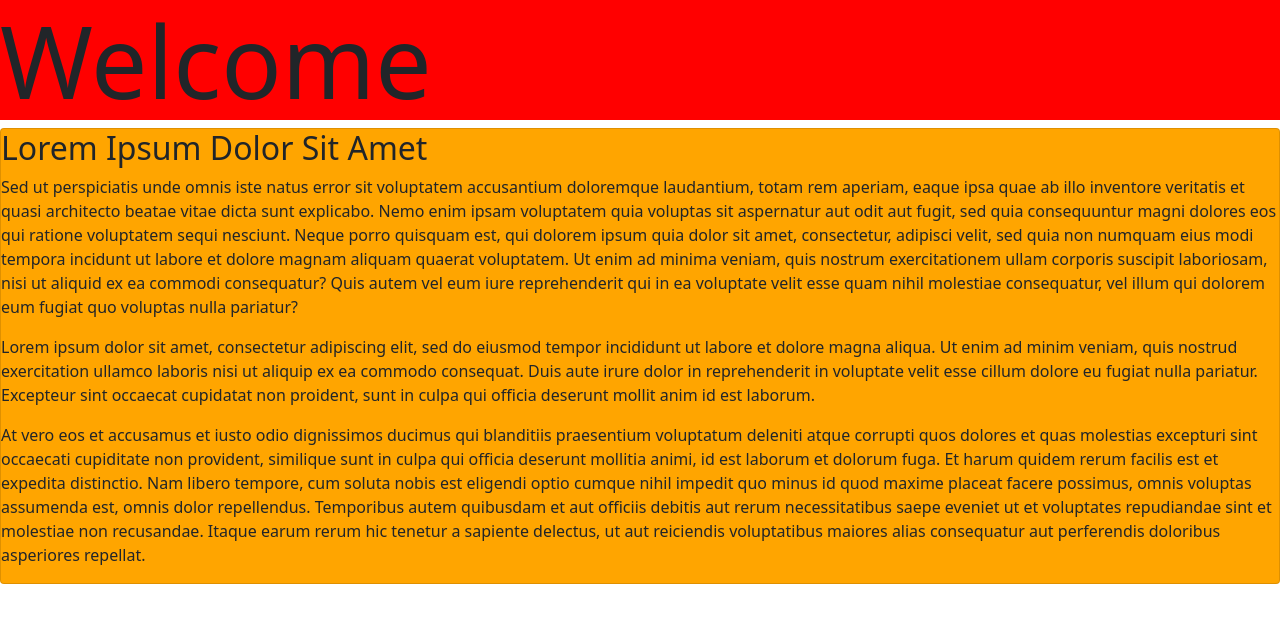
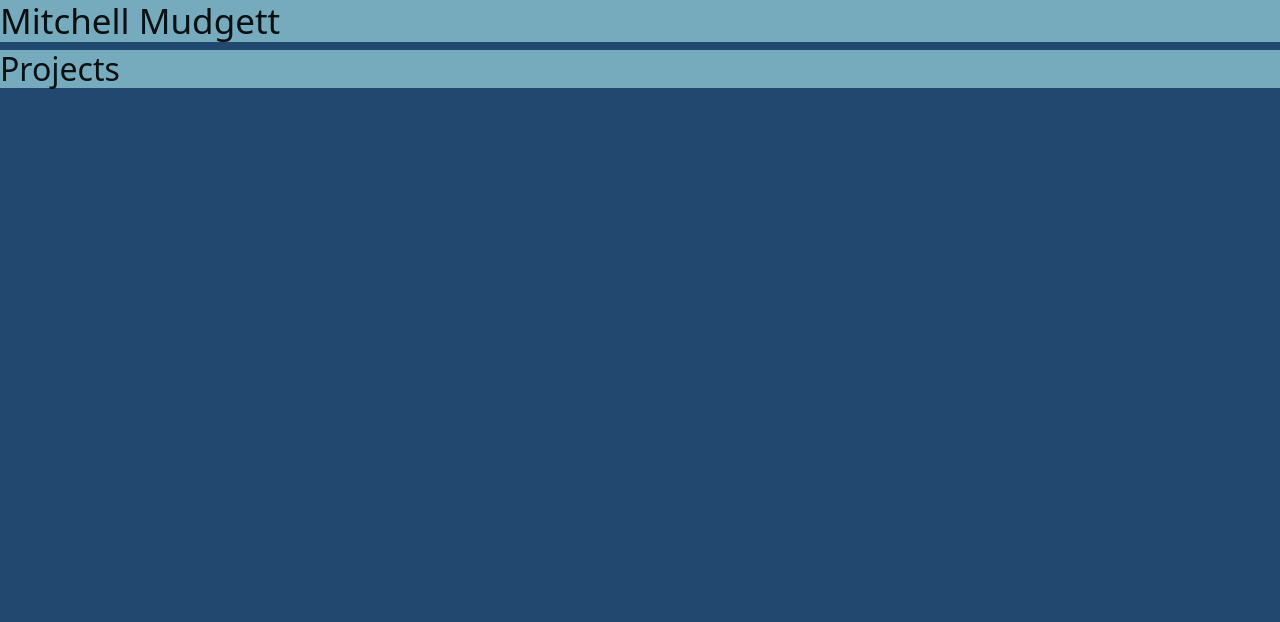
Before and after one commit to MitchellM27/React-Portfolio, a React (Create React App) app: page / in a window 1280 px wide. Shown: the top 622 px of the page. Built offline with nearby package versions, Linux system fonts and the light colour scheme.

Commit message:
adjusted color scheme.

```diff
--- a/public/index.html
+++ b/public/index.html
@@ -26,7 +26,7 @@
     -->
     <title>React App</title>
   </head>
-  <body>
+  <body style="background-color: #224870;">
     <noscript>You need to enable JavaScript to run this app.</noscript>
     <div id="root"></div>
     <!--
--- a/src/components/Header.js
+++ b/src/components/Header.js
@@ -2,10 +2,11 @@ import React from 'react';
 
 const styles = {
   headerStyle: {
-    background: 'red',
+    background: '#75ABBC',
+    color: "#071013"
   },
   headingStyle: {
-    fontSize: '100px',
+    fontSize: '35px',
   },
 };
 
@@ -13,7 +14,7 @@ const styles = {
 function Header() {
   return (
     <header style={styles.headerStyle} className="header">
-      <h1 style={styles.headingStyle}>Welcome</h1>
+      <h1 style={styles.headingStyle}>Mitchell Mudgett</h1>
     </header>
   );
 }
--- a/src/components/Section.js
+++ b/src/components/Section.js
@@ -3,54 +3,16 @@ import React from 'react';
 
 const styles = {
   sectionStyles: {
-    background: 'orange',
+    background: '#75ABBC',
+    color: "#071013"
   },
 };
 
 
 function Section() {
   return (
-    <section style={styles.sectionStyles} className="section card">
-      <h2>Lorem Ipsum Dolor Sit Amet</h2>
-      <p>
-        Sed ut perspiciatis unde omnis iste natus error sit voluptatem
-        accusantium doloremque laudantium, totam rem aperiam, eaque ipsa quae ab
-        illo inventore veritatis et quasi architecto beatae vitae dicta sunt
-        explicabo. Nemo enim ipsam voluptatem quia voluptas sit aspernatur aut
-        odit aut fugit, sed quia consequuntur magni dolores eos qui ratione
-        voluptatem sequi nesciunt. Neque porro quisquam est, qui dolorem ipsum
-        quia dolor sit amet, consectetur, adipisci velit, sed quia non numquam
-        eius modi tempora incidunt ut labore et dolore magnam aliquam quaerat
-        voluptatem. Ut enim ad minima veniam, quis nostrum exercitationem ullam
-        corporis suscipit laboriosam, nisi ut aliquid ex ea commodi consequatur?
-        Quis autem vel eum iure reprehenderit qui in ea voluptate velit esse
-        quam nihil molestiae consequatur, vel illum qui dolorem eum fugiat quo
-        voluptas nulla pariatur?
-      </p>
-      <p>
-        Lorem ipsum dolor sit amet, consectetur adipiscing elit, sed do eiusmod
-        tempor incididunt ut labore et dolore magna aliqua. Ut enim ad minim
-        veniam, quis nostrud exercitation ullamco laboris nisi ut aliquip ex ea
-        commodo consequat. Duis aute irure dolor in reprehenderit in voluptate
-        velit esse cillum dolore eu fugiat nulla pariatur. Excepteur sint
-        occaecat cupidatat non proident, sunt in culpa qui officia deserunt
-        mollit anim id est laborum.
-      </p>
-      <p>
-        At vero eos et accusamus et iusto odio dignissimos ducimus qui
-        blanditiis praesentium voluptatum deleniti atque corrupti quos dolores
-        et quas molestias excepturi sint occaecati cupiditate non provident,
-        similique sunt in culpa qui officia deserunt mollitia animi, id est
-        laborum et dolorum fuga. Et harum quidem rerum facilis est et expedita
-        distinctio. Nam libero tempore, cum soluta nobis est eligendi optio
-        cumque nihil impedit quo minus id quod maxime placeat facere possimus,
-        omnis voluptas assumenda est, omnis dolor repellendus. Temporibus autem
-        quibusdam et aut officiis debitis aut rerum necessitatibus saepe eveniet
-        ut et voluptates repudiandae sint et molestiae non recusandae. Itaque
-        earum rerum hic tenetur a sapiente delectus, ut aut reiciendis
-        voluptatibus maiores alias consequatur aut perferendis doloribus
-        asperiores repellat.
-      </p>
+    <section style={styles.sectionStyles} className="section">
+      <h2>Projects</h2>
     </section>
   );
 }
```
